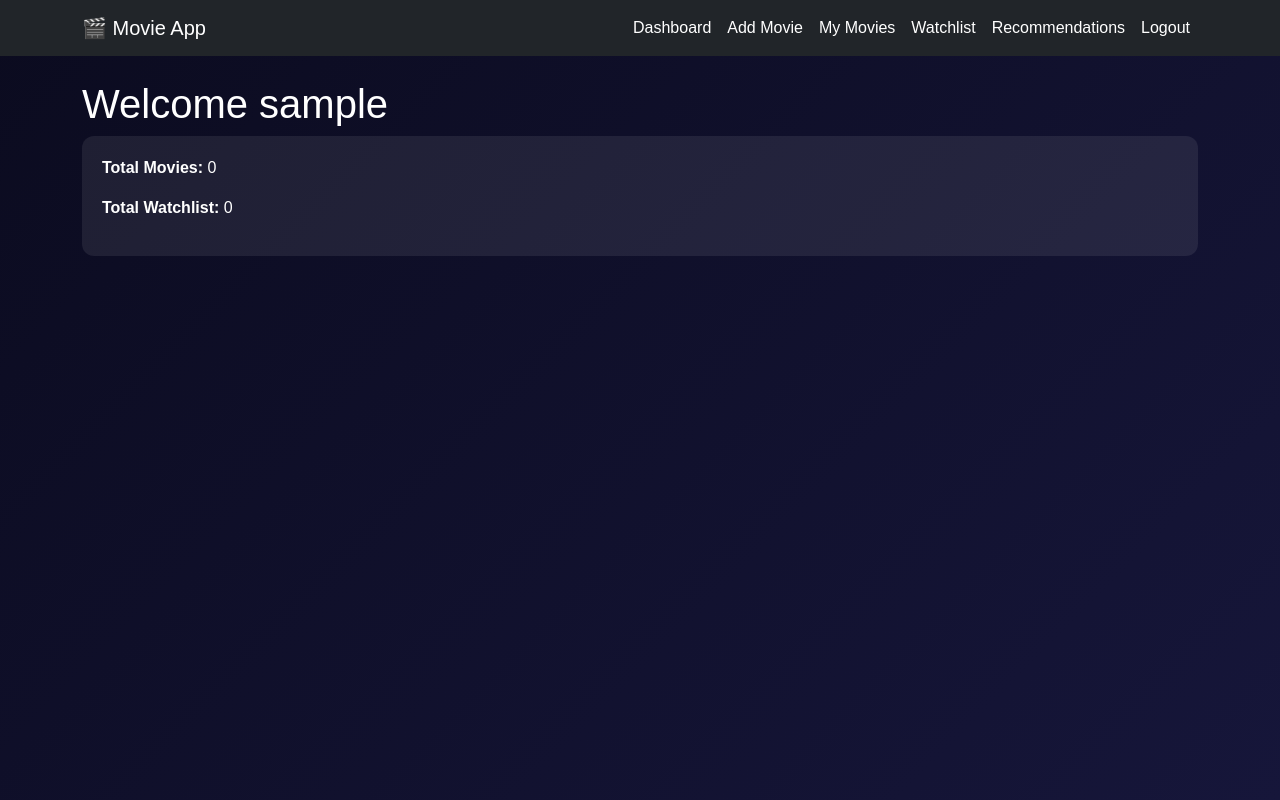
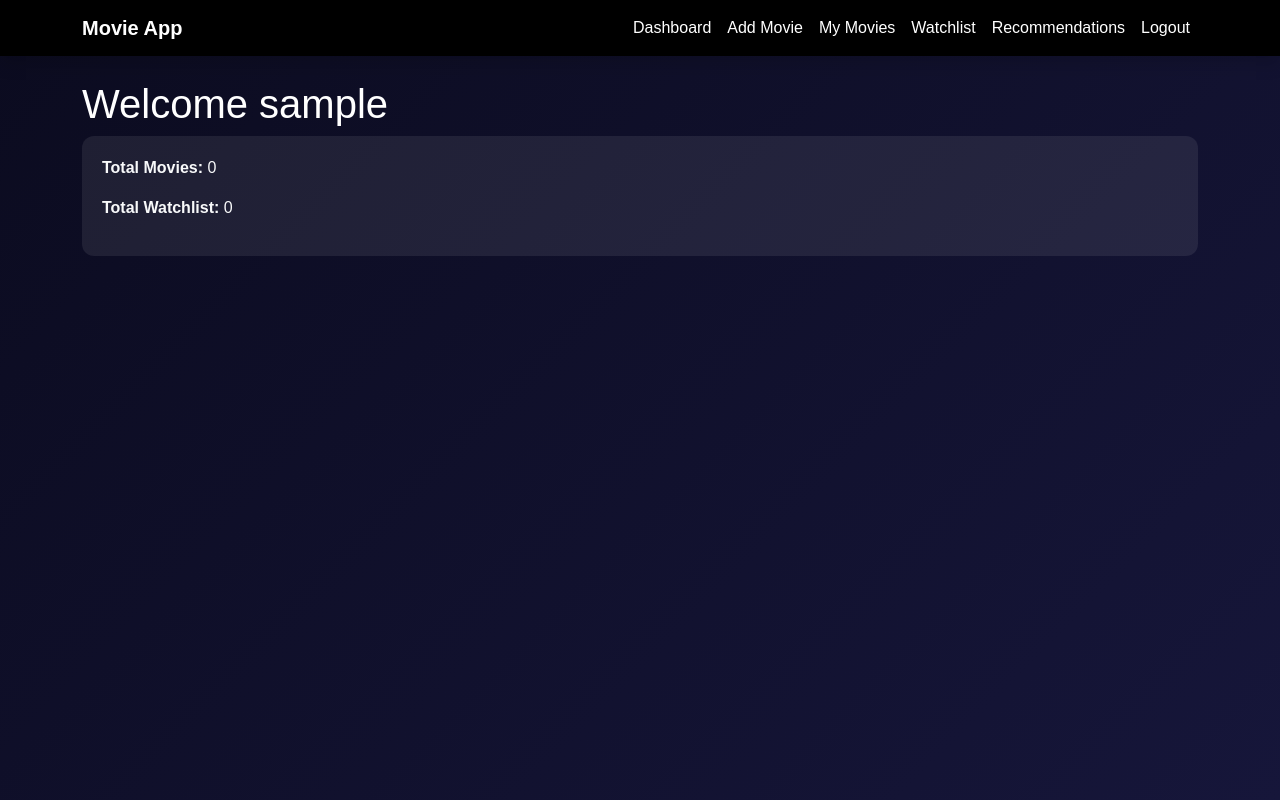
Before and after one commit to arranjan681/ReelLog, a Flask app: page /dashboard in a window 1280 px wide. Run offline with Flask 3, Linux system fonts and the light colour scheme; the visitor is signed in with stand-in values (Sample User, id 1); data that the repository does not hold is empty.

Commit message:
Update base.html

```diff
--- a/templates/base.html
+++ b/templates/base.html
@@ -1,16 +1,22 @@
 <!DOCTYPE html>
-<html lang="en">
+<html>
 <head>
     <meta charset="UTF-8">
     <meta name="viewport" content="width=device-width, initial-scale=1.0">
     <title>Movie App</title>
+
+    <!-- Bootstrap -->
     <link href="https://cdn.jsdelivr.net/npm/bootstrap@5.3.3/dist/css/bootstrap.min.css" rel="stylesheet">
+
+    <!-- Custom CSS -->
     <link rel="stylesheet" href="{{ url_for('static', filename='style.css') }}">
 </head>
-<body>
-    <nav class="navbar navbar-expand-lg navbar-dark bg-dark">
+<body class="bg-dark text-light">
+
+    <!-- NAVBAR -->
+    <nav class="navbar navbar-expand-lg navbar-dark bg-black shadow">
         <div class="container">
-            <a class="navbar-brand" href="{{ url_for('dashboard') }}">🎬 Movie App</a>
+            <a class="navbar-brand fw-bold" href="{{ url_for('dashboard') }}">Movie App</a>
 
             {% if current_user.is_authenticated %}
             <div class="navbar-nav ms-auto">
@@ -19,13 +25,15 @@
                 <a class="nav-link" href="{{ url_for('movies') }}">My Movies</a>
                 <a class="nav-link" href="{{ url_for('watchlist') }}">Watchlist</a>
                 <a class="nav-link" href="{{ url_for('recommendations') }}">Recommendations</a>
-                <a class="nav-link text-warning" href="{{ url_for('logout') }}">Logout</a>
+                <a class="nav-link text-danger" href="{{ url_for('logout') }}">Logout</a>
             </div>
             {% endif %}
         </div>
     </nav>
 
     <div class="container py-4">
+
+        <!-- Flash Messages -->
         {% with messages = get_flashed_messages() %}
             {% if messages %}
                 {% for message in messages %}
@@ -36,5 +44,6 @@
 
         {% block content %}{% endblock %}
     </div>
+
 </body>
 </html>
```
